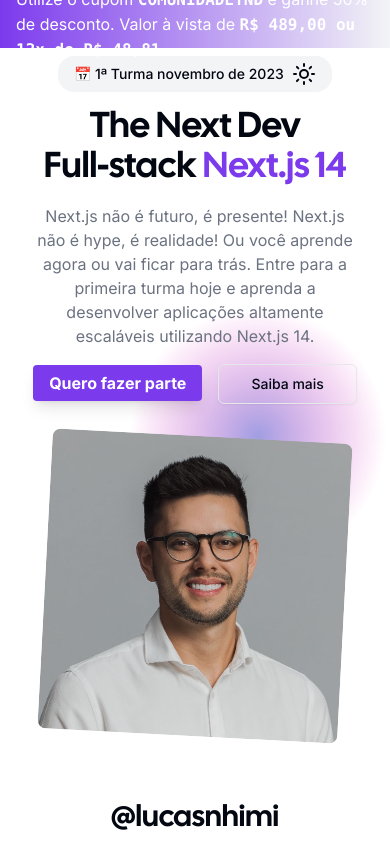
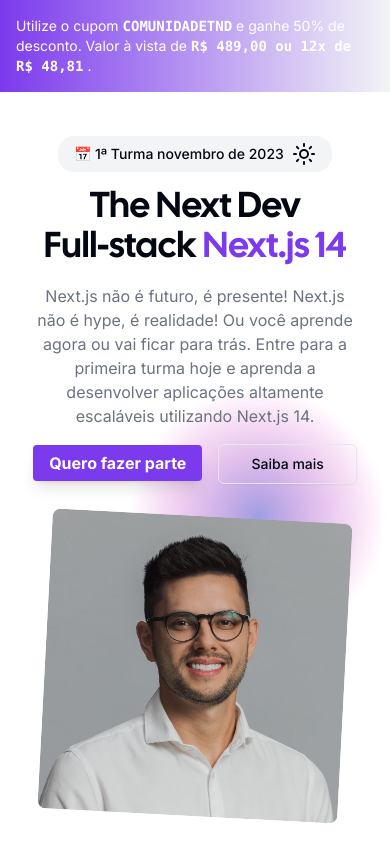
Before and after one commit to lucasnhimi/thenextdev-landingpage, a Next.js app: page / in a window 390 px wide. Shown: the top 844 px of the page. Built offline with nearby package versions, Linux system fonts and the light colour scheme.

Commit message:
Fixing mobile promo

```diff
--- a/src/app/page.tsx
+++ b/src/app/page.tsx
@@ -9,7 +9,7 @@
 export default function Home() {
   return (
     <>
-      <div className='fixed h-12 p-4 flex justify-center items-center group bg-gradient-to-r from-primary to-secondary w-full z-10'>
+      <div className='fixed h-18 md:h-12 text-sm md:text-base p-4 flex justify-center items-center group bg-gradient-to-r from-primary to-secondary w-full z-10'>
         <p className='text-white'>
           Utilize o cupom{' '}
           <span className='font-mono font-bold'>COMUNIDADETND</span> e ganhe 50%
@@ -20,7 +20,7 @@
           .
         </p>
       </div>
-      <main className=''>
+      <main className='pt-20 md:pt-18'>
         <IntroSection />
         <AboutSection />
         <FeatureSection />
```
